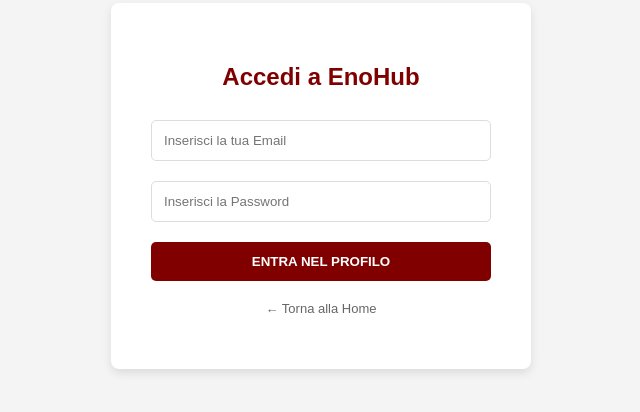
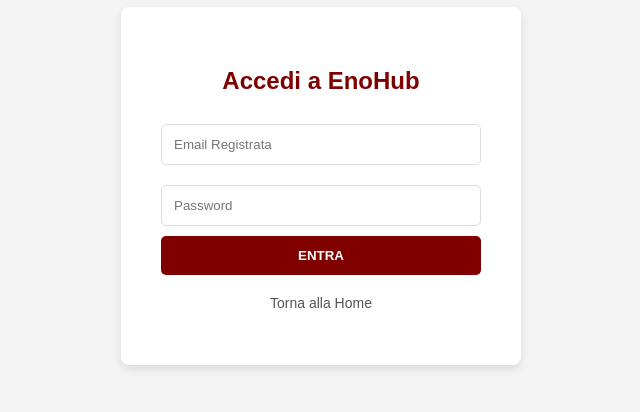
Before and after one commit to dome0082D/EnoHub, a website: page public/auth/login.html in a window 1280 px wide. Shown: the part 214-626 px from the top of the page, without its empty margins (319-959 px from the left). Drawn offline with Linux system fonts and the light colour scheme.

Commit message:
Add files via upload

```diff
--- a/public/auth/login.html
+++ b/public/auth/login.html
@@ -5,36 +5,44 @@
     <title>EnoHub - Login</title>
     <style>
         body { font-family: sans-serif; display: flex; justify-content: center; align-items: center; height: 100vh; background: #f4f4f4; margin: 0; }
-        .login-card { background: white; padding: 40px; border-radius: 8px; box-shadow: 0 4px 10px rgba(0,0,0,0.1); width: 340px; text-align: center; }
+        .login-card { background: white; padding: 40px; border-radius: 8px; box-shadow: 0 4px 10px rgba(0,0,0,0.1); width: 320px; text-align: center; }
         input { width: 100%; padding: 12px; margin: 10px 0; border: 1px solid #ddd; border-radius: 5px; box-sizing: border-box; }
-        button { width: 100%; padding: 12px; background: #800000; color: white; border: none; cursor: pointer; font-weight: bold; margin-top: 10px; border-radius: 5px; }
-        button:hover { background: #600000; }
+        button { width: 100%; padding: 12px; background: #800000; color: white; border: none; cursor: pointer; font-weight: bold; border-radius: 5px; }
     </style>
 </head>
 <body>
     <div class="login-card">
         <h2 style="color:#800000;">Accedi a EnoHub</h2>
-        <input type="email" id="email" placeholder="Inserisci la tua Email">
-        <input type="password" id="password" placeholder="Inserisci la Password">
-        <button onclick="doLogin()">ENTRA NEL PROFILO</button>
-        <p style="margin-top:20px; font-size:13px;"><a href="../index.html" style="color:#666; text-decoration:none;">← Torna alla Home</a></p>
+        <input type="email" id="email" placeholder="Email Registrata">
+        <input type="password" id="password" placeholder="Password">
+        <button onclick="doLogin()">ENTRA</button>
+        <p style="margin-top:20px; font-size:14px;"><a href="../index.html" style="color:#555; text-decoration:none;">Torna alla Home</a></p>
     </div>
+
     <script>
         async function doLogin() {
             const email = document.getElementById('email').value;
             const password = document.getElementById('password').value;
+
+            try {
                 const res = await fetch('/api/login', {
                     method: 'POST',
                     headers: {'Content-Type': 'application/json'},
                     body: JSON.stringify({ email, password })
                 });
                 const data = await res.json();
+
                 if (data.success) {
-                // Salvataggio per la persistenza
+                    // ATTIVAZIONE PERSISTENZA LOCALSTORAGE
                     localStorage.setItem('enohub_user', JSON.stringify(data.user));
                     localStorage.setItem('enohub_token', data.token);
                     window.location.href = "../dashboard.html";
-            } else { alert("Errore: Credenziali errate o account inesistente."); }
+                } else {
+                    alert("Errore: Credenziali errate.");
+                }
+            } catch (err) {
+                alert("Errore di connessione al server.");
+            }
         }
     </script>
 </body>
```
Lines whose indentation alone changed are shown as unchanged.
